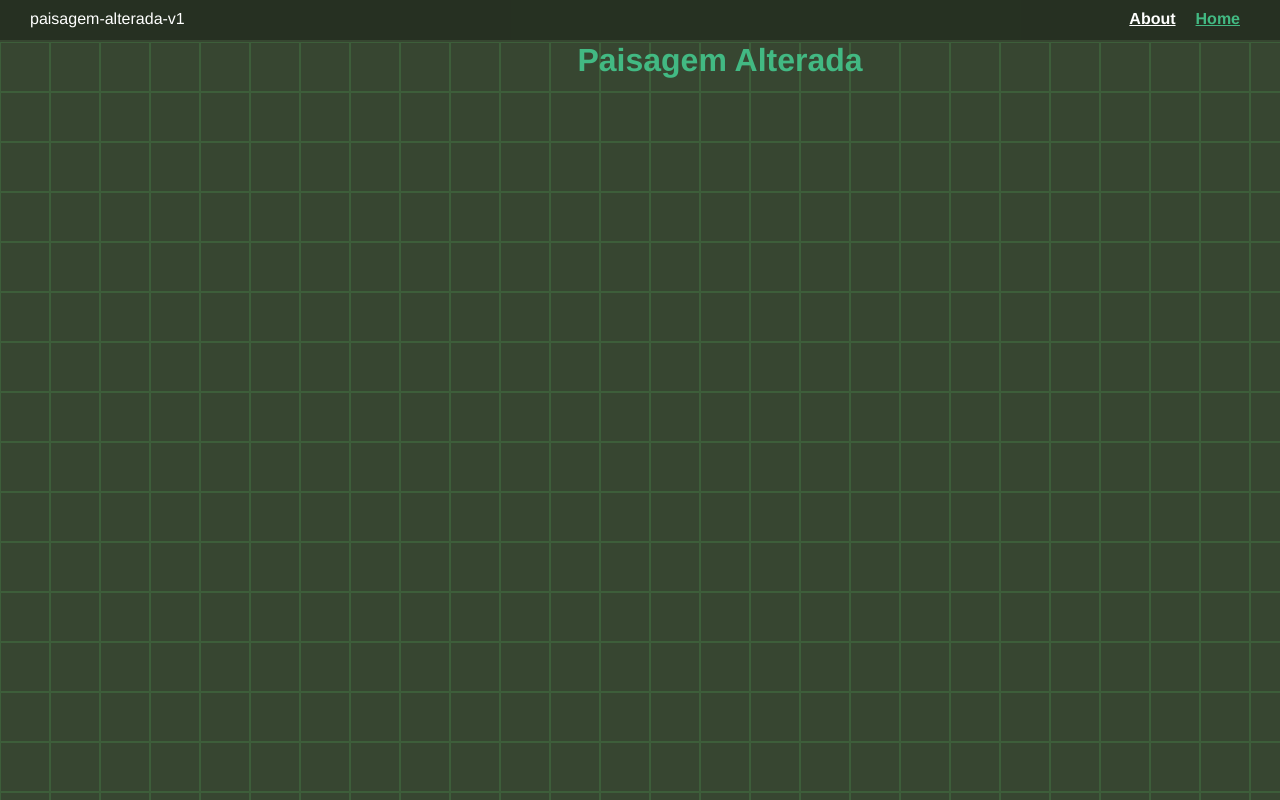
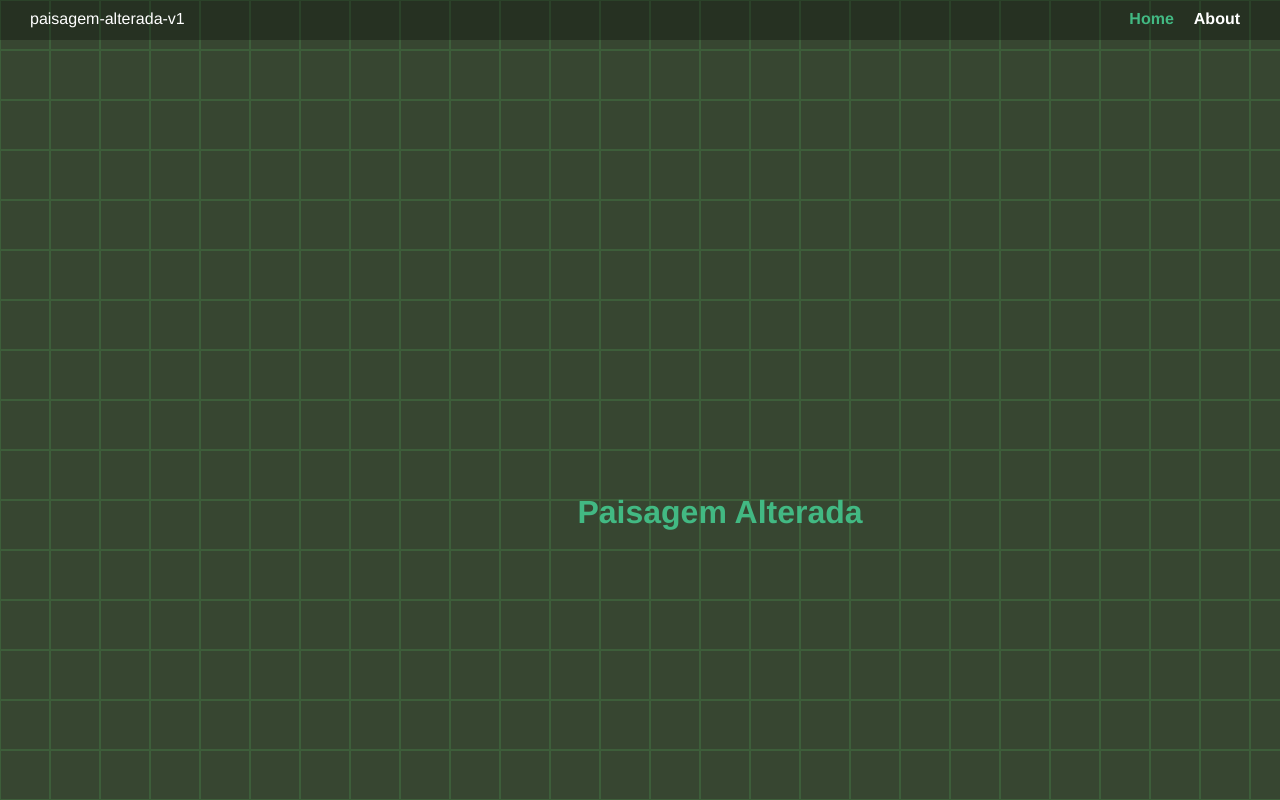
Before and after one commit to Jamjaars/paisagem-alterada-v1, a Vue app: page / in a window 1280 px wide. Shown: the top 800 px of the page. Built offline with nearby package versions, Linux system fonts and the light colour scheme.

Commit message:
remove scrollbar

```diff
--- a/src/assets/css/main.css
+++ b/src/assets/css/main.css
@@ -1,9 +1,29 @@
+::-webkit-scrollbar {
+  width: 0px;
+}
+
 #app {
   font-family: Avenir, Helvetica, Arial, sans-serif;
   -webkit-font-smoothing: antialiased;
   -moz-osx-font-smoothing: grayscale;
   text-align: center;
   color: #2c3e50;
+  position: absolute;
+  width: 100%;
+  height: 100%;
+  top: 50%;
+  left: 50%;
+  -webkit-transform: translate(-50%, -50%);
+          transform: translate(-50%, -50%);
+  display: -webkit-box;
+  display: -ms-flexbox;
+  display: flex;
+  -webkit-box-pack: center;
+      -ms-flex-pack: center;
+          justify-content: center;
+  -webkit-box-align: center;
+      -ms-flex-align: center;
+          align-items: center;
 }
 
 html, body {
@@ -18,7 +38,7 @@ body {
   overflow: scroll;
   background-color: #374631;
   z-index: 0;
-  margin: 42px 0px 0px 0px;
+  margin: 0px;
 }
 
 body::before {
@@ -64,19 +84,34 @@ h1 {
   float: left;
   color: #ffffff;
   font-weigth: bold;
+  padding: 10px 0px;
 }
 
 .header__nav {
-  padding: 10px 30px;
+  padding: 0px 30px;
   background-color: rgba(0, 0, 0, 0);
-  height: 20px;
+  height: 40px;
 }
 
 .header__link {
   font-weight: bold;
   color: #ffffff;
   float: right;
-  padding: 0px 10px;
+  padding: 10px 10px;
+  text-decoration: none;
+  -webkit-transition-timing-function: cubic-bezier(0.1, 0.7, 1, 0.1);
+          transition-timing-function: cubic-bezier(0.1, 0.7, 1, 0.1);
+  -webkit-transition: 0.35s;
+  transition: 0.35s;
+}
+
+.header__link:hover {
+  background-color: rgba(0, 0, 0, 0.5);
+  border-radius: 2px;
+  -webkit-transition-timing-function: cubic-bezier(0.1, 0.7, 1, 0.1);
+          transition-timing-function: cubic-bezier(0.1, 0.7, 1, 0.1);
+  -webkit-transition: 0.25s;
+  transition: 0.25s;
 }
 
 .header__link.router-link-exact-active {
--- a/src/assets/css/main.sass
+++ b/src/assets/css/main.sass
@@ -1,4 +1,7 @@
 $fundo-verde: #374631
+
+::-webkit-scrollbar
+  width: 0px;
 
 #app
   font-family: Avenir, Helvetica, Arial, sans-serif
@@ -6,6 +9,15 @@ $fundo-verde: #374631
   -moz-osx-font-smoothing: grayscale
   text-align: center
   color: #2c3e50
+  position: absolute
+  width: 100%
+  height: 100%
+  top: 50%
+  left: 50%
+  transform: translate(-50%, -50%)
+  display: flex
+  justify-content: center
+  align-items: center
 
 html, body
   height: 100vh
@@ -18,7 +30,7 @@ body
   overflow: scroll
   background-color: $fundo-verde
   z-index: 0
-  margin: 42px 0px 0px 0px
+  margin: 0px
 
   &::before
     content: ''
@@ -66,21 +78,34 @@ h1
     float: left
     color: #ffffff
     font-weigth: bold
+    padding: 10px 0px
 
   &__nav
-    padding: 10px 30px
+    padding: 0px 30px
     background-color: rgba(0, 0, 0, 0)
-    height: 20px
+    height: 40px
 
 
   &__link
     font-weight: bold
     color: #ffffff
     float: right
-    padding: 0px 10px
+    padding: 10px 10px
+    text-decoration: none
+    transition-timing-function: cubic-bezier(0.1, 0.7, 1.0, 0.1);
+    transition: 0.35s
+
+    &:hover
+      background-color: rgba(0, 0, 0, .5)
+      border-radius: 2px
+      transition-timing-function: cubic-bezier(0.1, 0.7, 1.0, 0.1);
+      transition: 0.25s
 
     &.router-link-exact-active
       color: #42b983
+
+.home
+
 
 // animations
 
--- a/src/components/HeaderNav.vue
+++ b/src/components/HeaderNav.vue
@@ -2,8 +2,8 @@
   <header class="header--fixed">
     <div class="header__nav">
       <span class="header__title">paisagem-alterada-v1</span>
+      <router-link class="header__link" to="/about">About</router-link>
       <router-link class="header__link" to="/">Home</router-link>
-      <router-link class="header__link" to="/about">About</router-link>
     </div>
   </header>
 </template>
```
Also changed, not shown: 1 other file (tests, documents, lock files or other folders).
